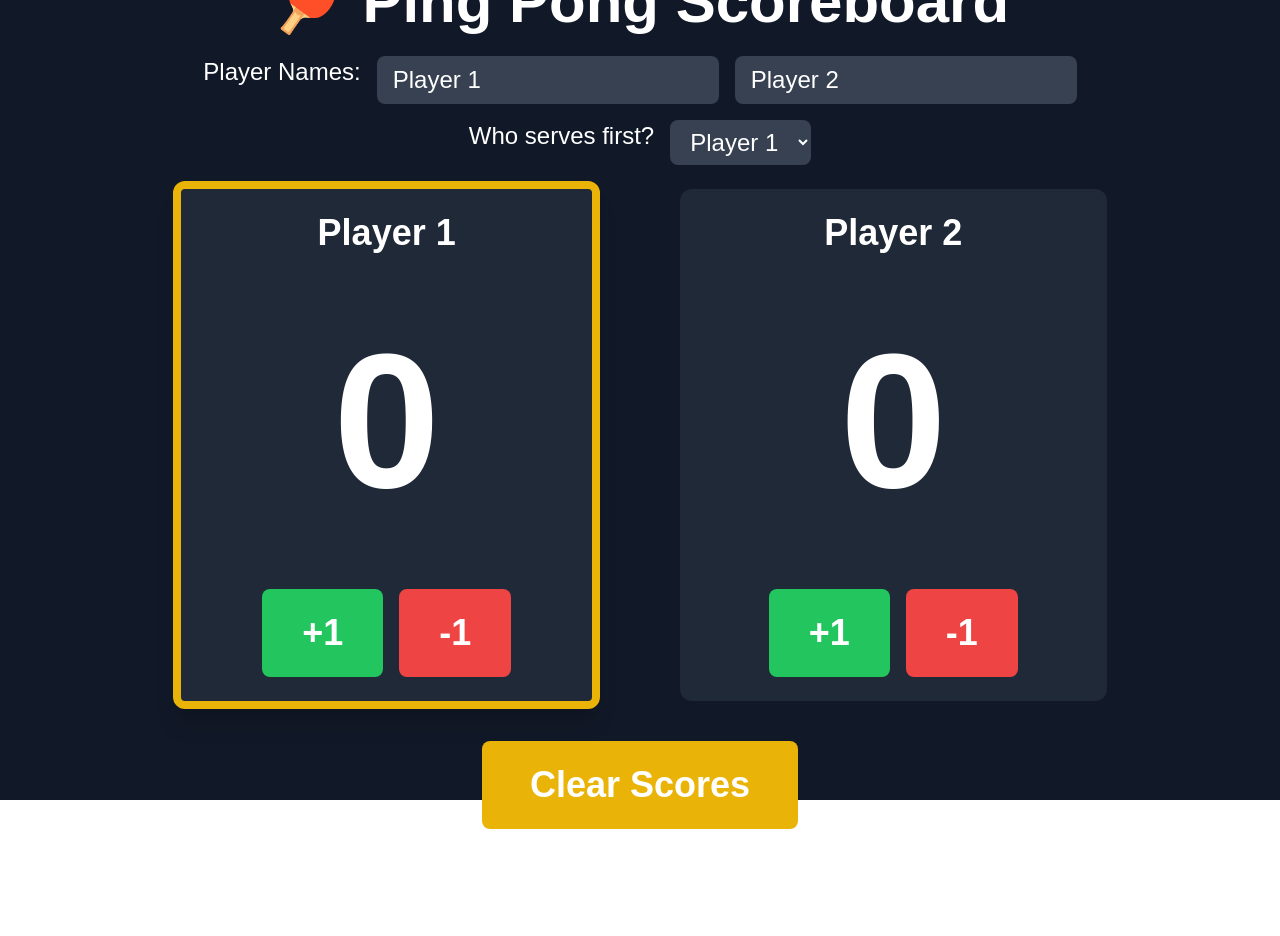
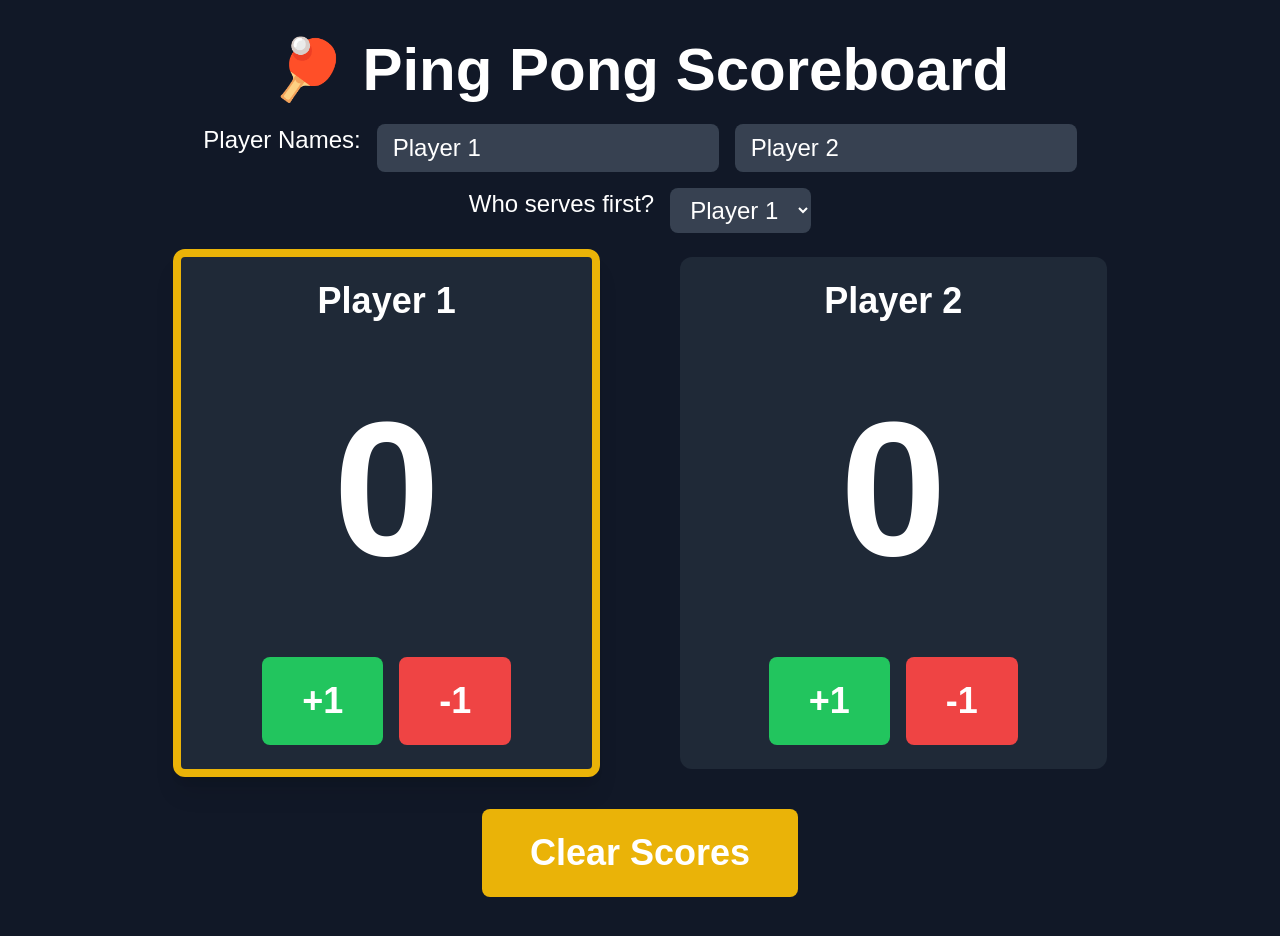
Before and after one commit to katene30/pinpong-scoreboard, a Vue app in the folder vue-flask-websockets-client/: page / in a window 1280 px wide. Before the commit the page ends 829 px from the top, so only its background shows below. Built offline with nearby package versions, Linux system fonts and the light colour scheme; no server answers.

Commit message:
make the hieght scalable

```diff
--- a/vue-flask-websockets-client/src/App.vue
+++ b/vue-flask-websockets-client/src/App.vue
@@ -1,5 +1,5 @@
 <template>
-  <div id="app" class="bg-gray-900 text-white flex flex-col items-center justify-center h-screen w-screen">
+  <div id="app" class="bg-gray-900 text-white flex flex-col items-center justify-center min-h-screen py-10 w-screen">
     <h1 class="text-6xl font-bold mb-6">🏓 Ping Pong Scoreboard</h1>
 
     <!-- Pick player names -->
```
